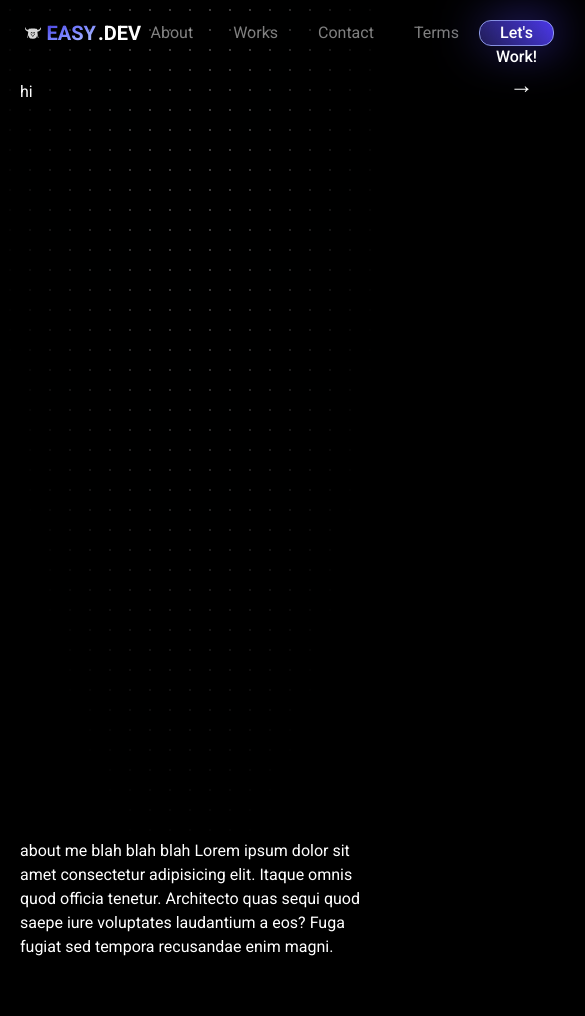
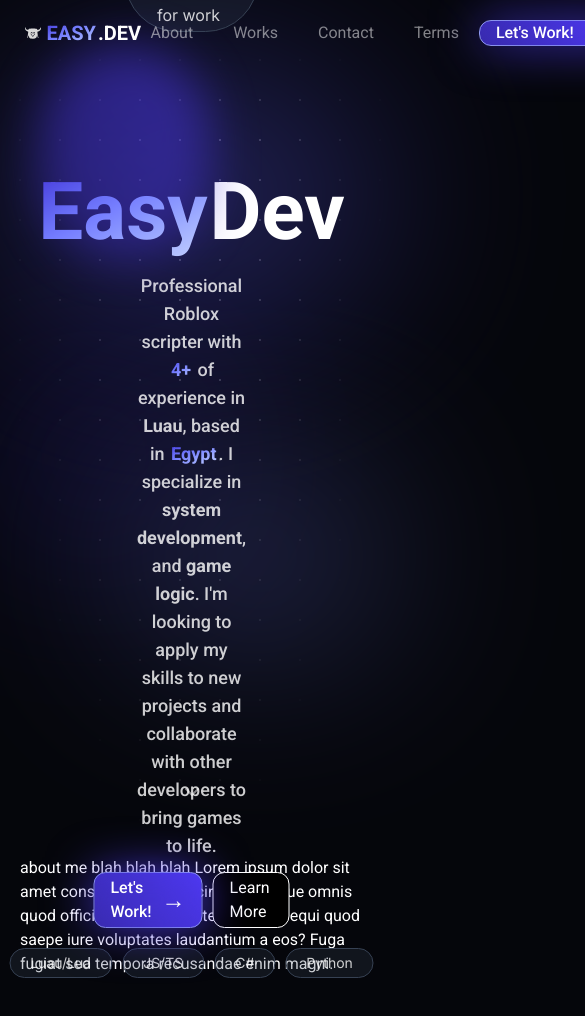
Before and after one commit to itseasyy/portfolio, a React (Vite) app: page / in a window 390 px wide. Shown: the top 1016 px of the page, 585 px wide, since content can reach past the window. Built offline with nearby package versions, Linux system fonts and the light colour scheme.

Commit message:
Made new Hero, new navbar, added animations, working on mobile support

```diff
--- a/src/App.tsx
+++ b/src/App.tsx
@@ -2,6 +2,7 @@
 import { AnimatePresence, motion, stagger } from "motion/react";
 import Card from "./components/Card.tsx";
 import Navbar from "./components/Navbar.tsx";
+import LetsWork from "./components/LetsWork.tsx";
 
 const topVariants = {
   hidden: {},
@@ -31,18 +32,69 @@
 function App() {
   return (
     <>
-      <div className="h-fit min-h-screen text-white font-roboto">
-        <div className="absolute -z-10 inset-0 w-full h-full bg-grid bg-size-[20px_20px] opacity-25 mask-[radial-gradient(ellipse_at_top,black_20%,transparent_75%)]" />
+      <motion.div
+      variants={topVariants}
+      // viewport={{ once: true }}
+      animate="show"
+      initial="hidden"
+      className="h-fit min-h-screen text-white font-roboto">
+        <div className="absolute z-[-999] inset-0 w-full h-full halftone" />
         <Navbar />
 
-        <section id="top" className="h-full min-h-[90vh] scroll-m-[10vh] px-5 py-3">
-          hi
+        <section id="top" className="relative section">
+          {/* BLOBS */}
+
+          <div className="h-full w-full shrink-0 absolute inset-0">
+            <div className="blob-indigo-500 h-[30vh] aspect-3/2 absolute left-1/2 -translate-x-1/2 top-0 opacity-35" />
+            <div className="blob-indigo-600 h-[15vh] aspect-3/2 absolute left-0 -translate-y-1/2 top-1/2 opacity-35" />
+            <div className="blob-indigo-400 h-[20vh] aspect-3/2 absolute right-0 -translate-y-[calc(50%-100px)] top-1/2 opacity-35" />
+          </div>
+
+          {/* HERO */}
+
+          <div className="@container flex flex-col justify-center items-center
+          h-fit w-fit min-h-[30vh] min-w-[30vw] absolute top-1/2 left-1/2 -translate-1/2 px-5 py-3">
+
+            <motion.div
+            variants={basicFloatIn}
+            className="flex justify-center items-center gap-2.5 text-md font-inter text-white/80 rounded-full bg-gray-700/25 border border-gray-700 px-5 py-1">
+              <span className="size-1.5 bg-running rounded-full" />Advanced scripter · avaliable for work
+            </motion.div>
+            <motion.h1 variants={basicFloatIn} className="text-[clamp(5rem,10cqi,10rem)] font-bold"><span className="glow-gradient before:rounded-full before:opacity-50 name-gradient">Easy</span>Dev</motion.h1>
+            <motion.p variants={basicFloatIn} className="text-white/80 text-lg font-medium text-center">Professional Roblox scripter with <span className="name-gradient font-bold">4+</span> of experience in <b>Luau</b>, based in <span className="name-gradient font-bold">Egypt</span>. I specialize in <b>system development</b>, and <b>game logic</b>. I'm looking to apply my skills to new projects and collaborate with other developers to bring games to life.</motion.p>
+            <div className="flex h-20 justify-center gap-2.5 items-center w-full py-3">
+              <motion.div variants={basicFloatIn} className="h-full w-fit"><LetsWork /></motion.div>
+              <motion.a
+              variants={basicFloatIn}
+              whileHover={{y: -1, scale: 1.02}}
+              href="#about"
+              className="flex justify-center items-center h-full w-fit shrink-0 rounded-xl border border-white bg-black px-4">Learn More</motion.a>
+            </div>
+
+            <motion.div variants={topVariants} className="flex justify-center items-center w-full py-2 px-1 gap-2.5 text-sm">
+              <motion.div variants={basicFloatIn} className="font-inter text-white/80 rounded-full bg-gray-700/25 border border-gray-700 px-5 py-1">
+                Luau/Lua
+              </motion.div>
+              <motion.div variants={basicFloatIn} className="font-inter text-white/80 rounded-full bg-gray-700/25 border border-gray-700 px-5 py-1">
+                JS/TS
+              </motion.div>
+              <motion.div variants={basicFloatIn} className="font-inter text-white/80 rounded-full bg-gray-700/25 border border-gray-700 px-5 py-1">
+                C#
+              </motion.div>
+              <motion.div variants={basicFloatIn} className="font-inter text-white/80 rounded-full bg-gray-700/25 border border-gray-700 px-5 py-1">
+                Python
+              </motion.div>
+            </motion.div>
+
+          </div>
+
+          <a href="#about" className="absolute bottom-0 left-1/2 -translate-x-1/2 h-fit w-fit -translate-y-10 text-white/50 cursor-pointer hover:text-white/80 transition-colors duration-100 ease-in"><svg xmlns="http://www.w3.org/2000/svg" width="24" height="24" viewBox="0 0 24 24" fill="none" stroke="currentColor" stroke-width="2" stroke-linecap="round" stroke-linejoin="round" aria-hidden="true"><path d="m6 9 6 6 6-6" /></svg></a>
         </section>
 
-        <section id="about" className="h-full scroll-m-[10vh] min-h-[90vh] px-5 py-3">
+        <section id="about" className="section">
           about me blah blah blah Lorem ipsum dolor sit amet consectetur adipisicing elit. Itaque omnis quod officia tenetur. Architecto quas sequi quod saepe iure voluptates laudantium a eos? Fuga fugiat sed tempora recusandae enim magni.
         </section>
-      </div>
+      </motion.div>
     </>
   )
 }
--- /dev/null
+++ b/src/components/LetsWork.tsx
@@ -0,0 +1,16 @@
+import { motion } from "motion/react"
+
+function LetsWork() {
+  return (
+    <motion.a
+      whileHover={{y: -1, scale:1.02}}
+      href="#contact"
+      aria-hidden="true"
+      className="flex justify-center items-center glow-gradient hover:before:translate-y-2
+      before:transition-all before:duration-100 before:ease-in
+      z-10 cursor-pointer h-full w-fit shrink-0
+      font-medium rounded-xl border border-indigo-300 bg-gradient px-4">Let's Work! <span className="text-2xl pl-2.5">→</span></motion.a>
+  )
+}
+
+export default LetsWork
--- a/src/components/Navbar.tsx
+++ b/src/components/Navbar.tsx
@@ -1,10 +1,11 @@
 import { useEffect, useRef, useState } from "react"
 import Logo from "../assets/icon.svg"
 import { AnimatePresence, motion } from "motion/react"
+import LetsWork from "./LetsWork"
 
 function NavButtons() {
   return (
-    <div className="flex items-center justify-evenly w-xl h-full">
+    <div className="flex items-center justify-evenly w-xl h-full" aria-hidden="true">
       <motion.a whileHover={{y: -2}} whileFocus={{y: -2}}
       href="#about" className="button">About</motion.a>
       <motion.a whileHover={{y: -2}} whileFocus={{y: -2}}
@@ -29,7 +30,6 @@
 
   useEffect(() => {
     const handleScroll = () => {
-      console.log(scrolled, window.scrollY)
       if (window.scrollY > 50) {
         if (scrolled == false) setScrolled(true)
       } else if(scrolled == true) setScrolled(false)
@@ -45,27 +45,21 @@
   }, [scrolled])
 
   return (
-    <div className="sticky inset-0 w-full h-[8dvh]
+    <div className="sticky inset-0 w-full h-[8vh]
     flex p-5 justify-around items-center select-none text-white
     transition-all duration-200 ease-in z-10"
-    style={scrolled ? {borderBottom: "2px solid #ffffff80", backgroundColor: "#00000050", backdropFilter: "blur(10px)"} : {borderBottom: "2px solid transparent", backdropFilter: "blur(0px)"}}>
+    style={scrolled ? {borderBottom: "2px solid #ffffff80", backgroundColor: "#00000050", backdropFilter: "blur(24px)"} : {borderBottom: "2px solid transparent", backdropFilter: "blur(0px)"}}>
       <motion.a
       href="#top"
       whileHover={{scale: 1.1, rotate: -5}}
-      className="flex items-center justify-around gap-1 h-full p-1.25 w-fit cursor-pointer">
+      className="flex items-center justify-around gap-1 h-full p-1.25 w-fit cursor-pointer" aria-hidden="true">
         <img src={Logo} alt="logo" className="h-full aspect-square" />
         <span className="text-xl font-bold"><span className="name-gradient">EASY</span>.DEV</span>
       </motion.a>
 
       <NavButtons />
 
-      <motion.button
-      whileHover={{y: -1, scale:1.02}}
-      className="before:content-[] before:h-full before:w-full before:absolute before:inset-0
-      before:bg-gradient before:blur-xl before:-z-10 hover:before:translate-y-2
-      before:transition-all before:duration-100 before:ease-in
-      relative z-10 cursor-pointer h-full w-fit
-      font-medium rounded-xl border border-indigo-300 bg-gradient px-4">Let's Work! <span className="text-2xl pl-2.5">→</span></motion.button>
+      <LetsWork />
 
     </div>
   )
--- a/src/index.css
+++ b/src/index.css
@@ -1,9 +1,9 @@
-@import url("https://fonts.googleapis.com/css2?family=Antonio:wght@100..700&family=Roboto:ital,wght@0,100..900;1,100..900&family=Ubuntu:ital,wght@0,300;0,400;0,500;0,700;1,300;1,400;1,500;1,700&display=swap");
+@import url("https://fonts.googleapis.com/css2?family=Inter:ital,opsz,wght@0,14..32,100..900;1,14..32,100..900&family=Antonio:wght@100..700&family=Roboto:ital,wght@0,100..900;1,100..900&family=Ubuntu:ital,wght@0,300;0,400;0,500;0,700;1,300;1,400;1,500;1,700&display=swap");
 @import "tailwindcss";
 
 
 @utility button {
-    @apply text-white/50 h-fit w-fit px-5 py-2 rounded-full hover:bg-gray-600/25 hover:ring-1 hover:ring-inset hover:ring-gray-600;
+    @apply text-white/50 h-fit w-fit px-5 py-2 rounded-2xl hover:bg-gray-600/25 hover:ring-1 hover:ring-inset hover:ring-gray-600;
 }
 
 @utility name-gradient {
@@ -18,19 +18,50 @@
     @apply underline text-zinc-400;
 }
 
+@utility halftone {
+    background-image: radial-gradient(circle, #f3eeee 1px, #0000 1px);
+    background-size: 40px 40px;
+    opacity: 0.25;
+
+    mask-image: radial-gradient(ellipse at top,black 20%,transparent 75%),
+                linear-gradient(to bottom, transparent 5%, black 15%);
+
+    mask-composite: intersect;
+}
+
+@utility section {
+    @apply h-full min-h-[92vh] scroll-m-[8vh] px-5 py-3;
+}
+
+@utility blob-* {
+    border-radius: 100%;
+    background-color: --value(--color-*);
+    filter: blur(100px);
+    z-index: -2;
+}
+
+@utility glow-* {
+  @apply relative isolate before:content-[''] before:absolute before:inset-0 before:blur-xl before:-z-10;
+
+  &::before {
+    background: --value(--color-*, --background-image-*);
+  }
+}
+
 @theme {
     /* FONTS */
 
     --font-sans: "Ubuntu", sans-serif;
     --font-antonio: "Antonio", sans-serif;
     --font-roboto: "Roboto", sans-serif;
+    --font-inter: "Inter", sans-serif;
 
-    --background-image-gradient: linear-gradient(45deg, var(--color-indigo-950), var(--color-indigo-600));
-    --background-image-grid: radial-gradient(circle, #f3eeee 1px, #0000 1px);
+    --color-running: #34d399;
+    --background-image-gradient: linear-gradient(45deg, var(--color-indigo-800), var(--color-indigo-600));
 }
 
 ::-webkit-scrollbar {
-    width: 10px;
+    width: 7px;
     height: 10px;
 }
 
@@ -54,5 +85,5 @@
 }
 
 body {
-    background-color: black;
+    background-color: #05060b;
 }
```
